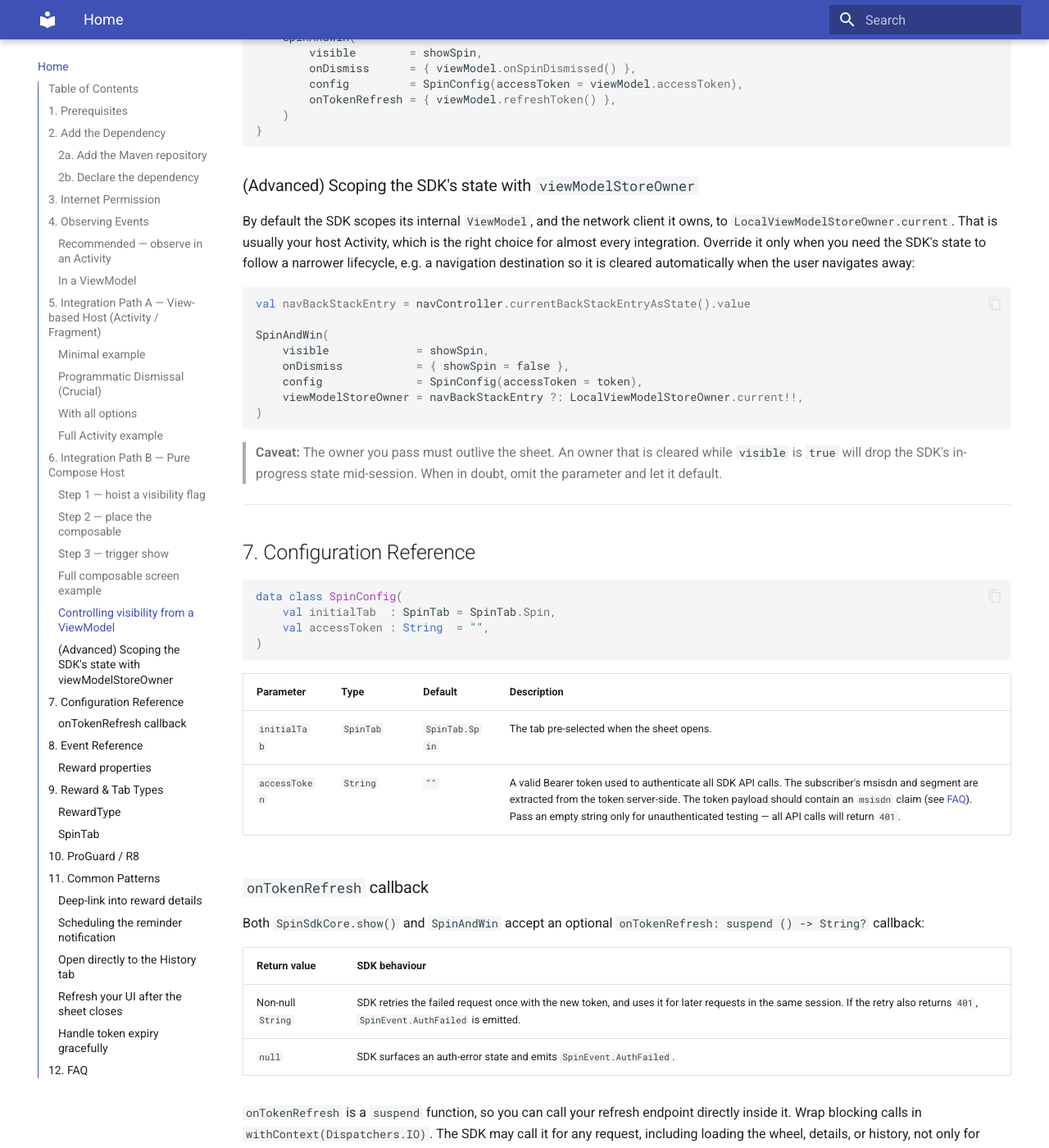
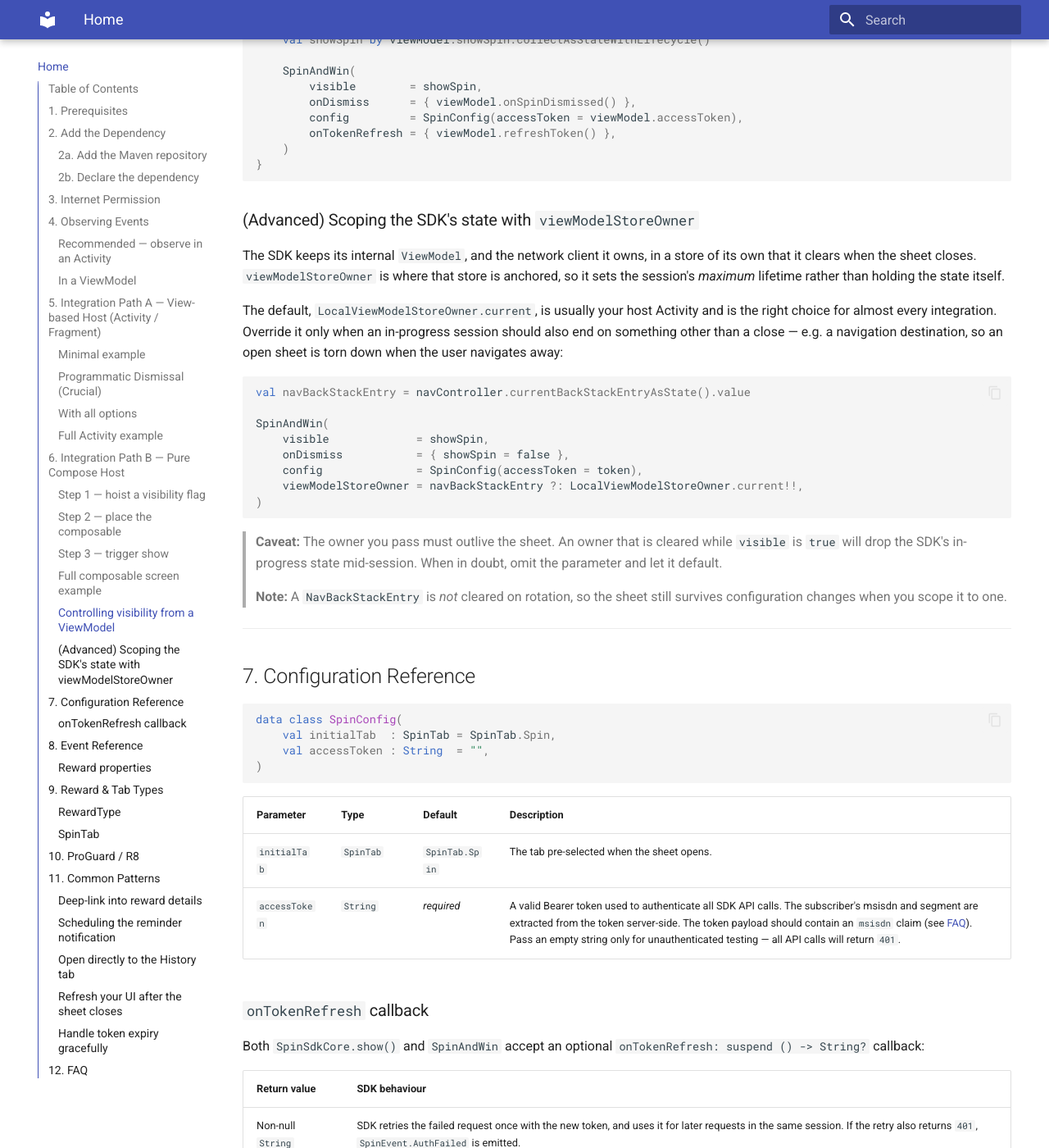
Before and after one commit to Gakk-Win/SpinMyGPDoc, an MkDocs documentation site: the page built from docs/index.md, in a window 1280 px wide and 1400 px high, scrolled down 8269 px. Shown: the whole window at 82% size. Built offline with MkDocs 1.6.1 and Material for MkDocs 9.7.7, drawn with Linux system fonts in a browser that asks for light colours; some of the changed text lies outside the part shown.

Commit message:
Update changelog and documentation for SDK version 0.0.6

````diff
--- a/docs/index.md
+++ b/docs/index.md
@@ -309,11 +309,13 @@
 The sheet plays its slide-down animation and leaves composition automatically when `showSpin`
 becomes `false` — you only own the boolean.
 
-Unlike `SpinSdkCore.show()`, the SDK's state on this path lives as long as `viewModelStoreOwner`
-(see [below](#advanced-scoping-the-sdks-state-with-viewmodelstoreowner)). Loaded tabs, the selected
-tab, and a result screen the user closed on all carry over when you open the sheet again, and survive
-rotation. `config.initialTab` applies only when that state is first created: on the first open, or
-after `accessToken` changes.
+Like `SpinSdkCore.show()`, every open is a fresh session. Closing the sheet releases the SDK's
+internal state, so the next open re-applies `config.initialTab`, re-fetches its data, and never
+reopens onto a result screen or a spin left over from last time.
+
+A session **does** survive configuration changes: rotate the device mid-spin and the sheet stays
+open with its state intact. Keep your own `visible` flag in `rememberSaveable` so it survives too —
+if it resets to `false` on rotation the SDK treats that as a close.
 
 The SDK calls `onDismiss` whenever the sheet should close: swipe-down, scrim tap, Back, the close
 button, and the **View Details** button on the result screen. Always set your flag to `false` there.
@@ -394,11 +396,14 @@
 
 ### (Advanced) Scoping the SDK's state with `viewModelStoreOwner`
 
-By default the SDK scopes its internal `ViewModel`, and the network client it owns, to
-`LocalViewModelStoreOwner.current`. That is usually your host Activity, which is the right choice
-for almost every integration. Override it only when you need the SDK's state to follow a narrower
-lifecycle, e.g. a navigation destination so it is cleared automatically when the user navigates
-away:
+The SDK keeps its internal `ViewModel`, and the network client it owns, in a store of its own that
+it clears when the sheet closes. `viewModelStoreOwner` is where that store is anchored, so it sets
+the session's *maximum* lifetime rather than holding the state itself.
+
+The default, `LocalViewModelStoreOwner.current`, is usually your host Activity and is the right
+choice for almost every integration. Override it only when an in-progress session should also end
+on something other than a close — e.g. a navigation destination, so an open sheet is torn down when
+the user navigates away:
 
 ```kotlin
 val navBackStackEntry = navController.currentBackStackEntryAsState().value
@@ -415,6 +420,9 @@
 > is `true` will drop the SDK's in-progress state mid-session. When in doubt, omit the parameter
 > and let it default.
 
+> **Note:** A `NavBackStackEntry` is *not* cleared on rotation, so the sheet still survives
+> configuration changes when you scope it to one.
+
 ---
 
 ## 7. Configuration Reference
@@ -429,7 +437,7 @@
 | Parameter     | Type      | Default        | Description |
 |---------------|-----------|----------------|-------------|
 | `initialTab`  | `SpinTab` | `SpinTab.Spin` | The tab pre-selected when the sheet opens. |
-| `accessToken` | `String`  | `""`           | A valid Bearer token used to authenticate all SDK API calls. The subscriber's msisdn and segment are extracted from the token server-side. The token payload should contain an `msisdn` claim (see [FAQ](#12-faq)). Pass an empty string only for unauthenticated testing — all API calls will return `401`. |
+| `accessToken` | `String`  | _required_     | A valid Bearer token used to authenticate all SDK API calls. The subscriber's msisdn and segment are extracted from the token server-side. The token payload should contain an `msisdn` claim (see [FAQ](#12-faq)). Pass an empty string only for unauthenticated testing — all API calls will return `401`. |
 
 ### `onTokenRefresh` callback
 
@@ -488,6 +496,7 @@
 | `GP_POINTS` | Grameenphone loyalty points. |
 | `TALKTIME` | Mobile airtime credit. |
 | `VOUCHER` | A gift voucher. |
+| `SMS` | A bundle of SMS messages. |
 | `UNKNOWN` | A prize whose type this SDK version does not recognise, typically a type added on the server after your SDK release. The user still won it, so handle it generically, e.g. by showing `reward.title`. |
 | `NOTHING` | The user did not win anything this spin. |
 
````
Also changed, not shown: other parts of docs/index.md (+3 -2 lines), docs/changelog.md (+8 -0 lines).
